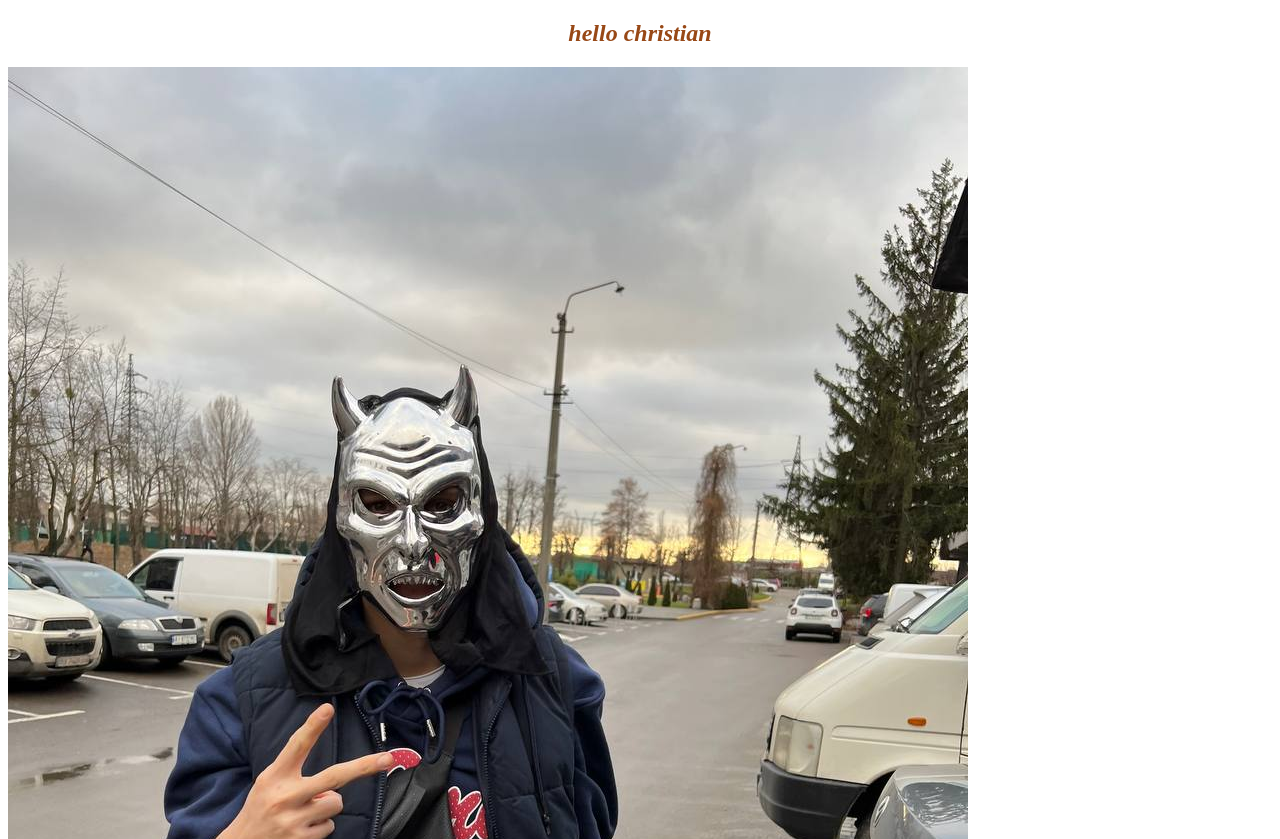
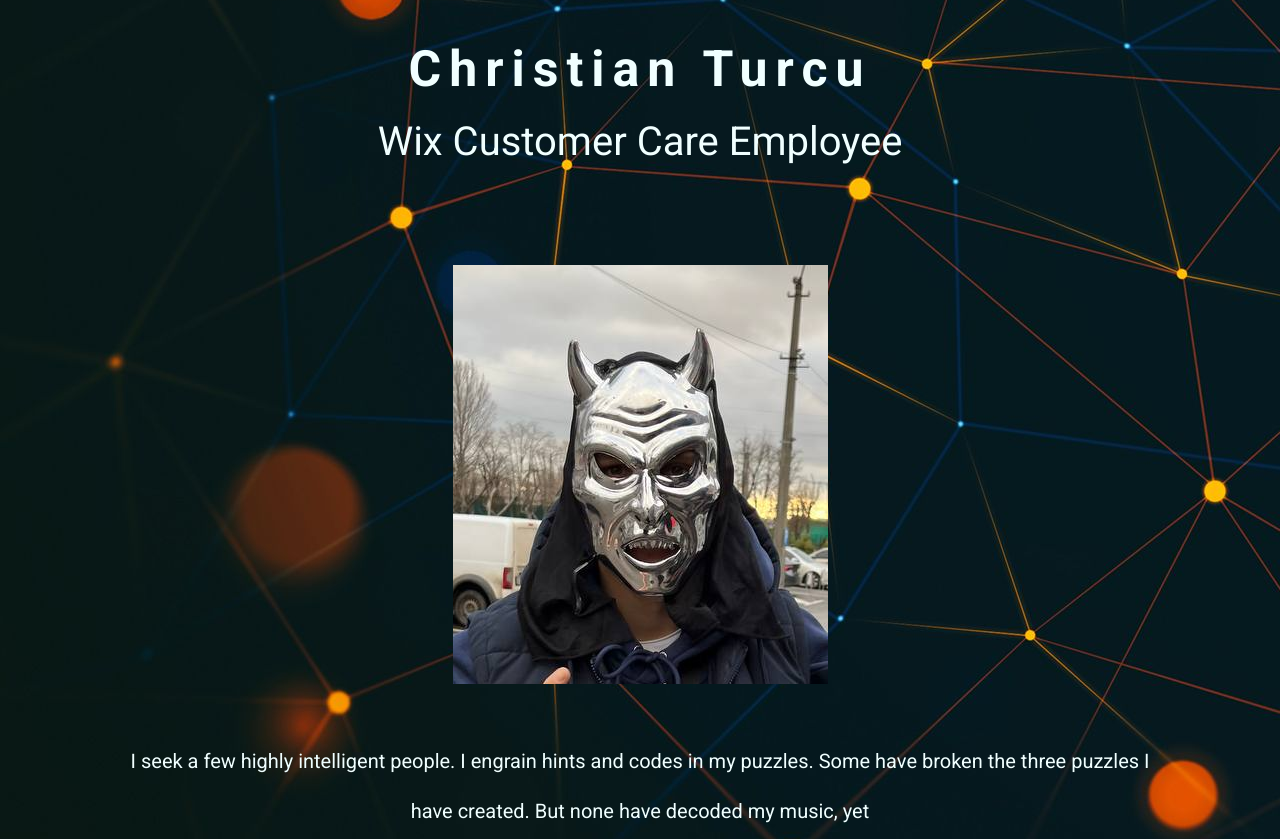
Before and after one commit to ChrisTurcu/KristianHomework2, a plain HTML site: page index.html in a window 1280 px wide. Shown: the top 839 px of the page. Drawn offline with Linux system fonts and the light colour scheme.

Commit message:
homework

```diff
--- a/index.html
+++ b/index.html
@@ -5,13 +5,21 @@
     <meta http-equiv="X-UA-Compatible" content="IE=edge">
     <meta name="viewport" content="width=device-width, initial-scale=1.0">
     <link rel="stylesheet" href="styles.css">
-    <title>Document</title>
+    <title>Chris Turcu</title>
+    <link rel="icon" type="image/x-icon" href="/images/favicon.ico">
 </head>
 <body>
-   <h2>hello christian</h2>
-   <img src="myphoto.jpg" alt="
-   width: 100%;
-   ">
-   <p>this is a test website</p>
+<div class="container">
+   <h1>Christian Turcu</h1>
+<h2>Wix Customer Care Employee</h2>
+<div class="image">
+    <img src="./images/myphoto.jpg" alt="photo of me"
+</div>
+
+</div>
+  <p>I seek a few highly intelligent people. I engrain hints and codes in my puzzles. Some have broken the three puzzles I have created. But none have decoded my music, yet
+
+  </p>
+
 </body>
 </html>
--- a/styles.css
+++ b/styles.css
@@ -1,6 +1,51 @@
+@import url('https://fonts.googleapis.com/css2?family=Roboto:wght@400;700&display=swap');
+
+*{
+    margin: 0;
+    padding: 0;
+    box-sizing: border-box;
+}
+
+html {
+    font-size: 10px;
+}
+
+body {
+    background: url(./images/background.jpg);
+    background-position: 0 1000px;
+font-family: 'Roboto', sans-serif;
+}
+
+.container {
+    max-width: 1100px;
+    margin: 0 auto;
+    padding: 0 3rem;
+    margin-top: 4rem;
+    text-align: center;
+}
+
+h1 {
+    color: azure;
+    font-size: 5rem;
+    font-weight: 700;
+    letter-spacing: 8px;
+    margin-bottom: 2rem;
+
+}
 h2 {
-    text-align: center; color:#984816; font-style: italic;
+    color: azure;
+    font-size: 4rem;
+    font-weight: 400;
 }
+
+.image {
+    margin-top: 10rem;
+    margin-bottom: 5rem;
+}
+
 p {
-        font: normal 1.2em Helvetica; font-style: oblique;
+    font-size: 2rem;
+    color:azure;
+    line-height: 5rem;
+    margin-bottom: 5rem ;
 }
```
Also changed, not shown: images/background.jpg (added), images/favicon.ico (added), images/myphoto.jpg (added), myphoto.jpg (deleted), 2 other files.
